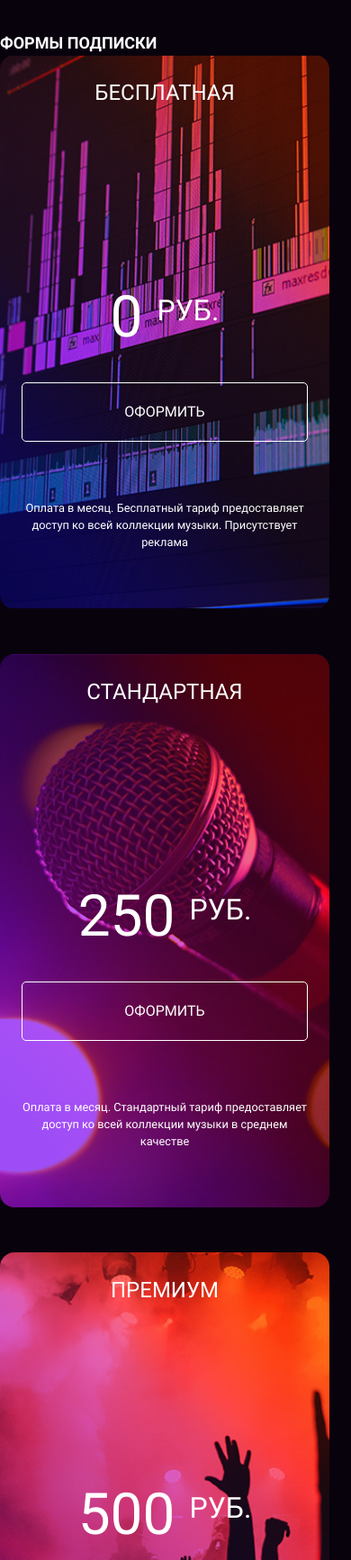
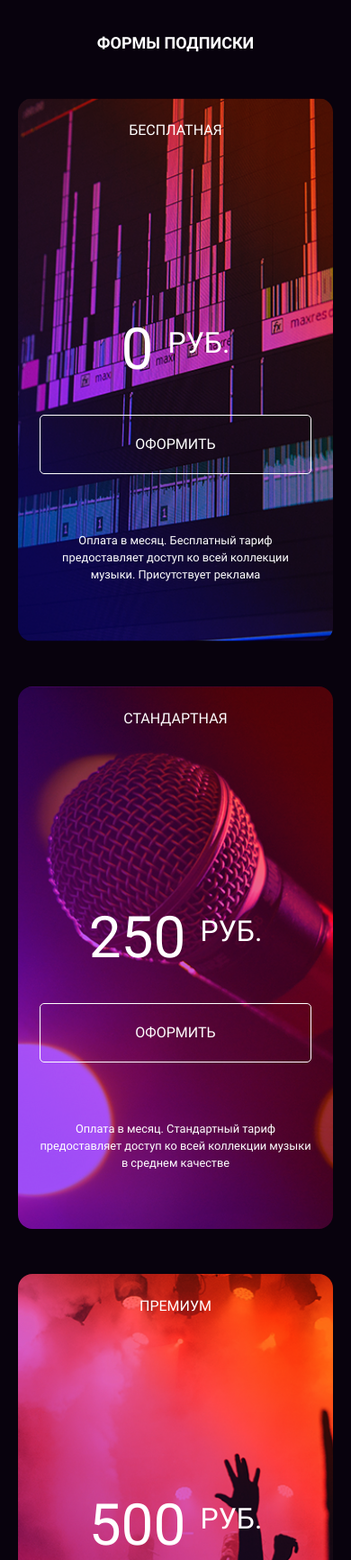
Before and after one commit to conarti/layout-designer-project-lvl2, a website: page src/index.html in a window 390 px wide. Shown: the part 940-2674 px from the top of the page at 90% size. Drawn offline with Linux system fonts and the light colour scheme.

Commit message:
pricing refactor after tests

```diff
--- a/src/index.html
+++ b/src/index.html
@@ -63,38 +63,39 @@
 
 <main>
   <section class="section" id="page-pricing">
-    <h2 class="section-title">Формы подписки</h2>
+    <div class="limit-content">
+      <h2 class="text-center mb-5">Формы подписки</h2>
 
-    <div class="pricing-list">
-      <div class="pricing-item pricing-item--free">
-        <h3 class="pricing-item-title">Бесплатная</h3>
-        <p class="pricing-item-value">
-          0 <span class="pricing-item-currency">руб.</span>
+      <div class="pricing-list mb-4">
+        <div class="pricing-card pricing-card--free">
+          <h3 class="pricing-card-title">Бесплатная</h3>
+          <p class="pricing-card-value">
+            0 <span class="pricing-card-currency">руб.</span>
           </p>
           <a class="btn btn-white-outline btn-fill mb-7 fs-1" href="#">Оформить</a>
-        <p class="pricing-item-footer">
+          <p class="pricing-card-footer">
             Оплата в месяц. Бесплатный тариф предоставляет доступ ко всей коллекции музыки. Присутствует реклама
           </p>
         </div>
 
-      <div class="pricing-item pricing-item--standart">
-        <h3 class="pricing-item-title">Стандартная</h3>
-        <p class="pricing-item-value">
-          250 <span class="pricing-item-currency">руб.</span>
+        <div class="pricing-card pricing-card--standard">
+          <h3 class="pricing-card-title">Стандартная</h3>
+          <p class="pricing-card-value">
+            250 <span class="pricing-card-currency">руб.</span>
           </p>
           <a class="btn btn-white-outline btn-fill mb-7 fs-1" href="#">Оформить</a>
-        <p class="pricing-item-footer">
+          <p class="pricing-card-footer">
             Оплата в месяц. Стандартный тариф предоставляет доступ ко всей коллекции музыки в среднем качестве
           </p>
         </div>
 
-      <div class="pricing-item pricing-item--premium">
-        <h3 class="pricing-item-title">Премиум</h3>
-        <p class="pricing-item-value">
-          500 <span class="pricing-item-currency">руб.</span>
+        <div class="pricing-card pricing-card--premium">
+          <h3 class="pricing-card-title">Премиум</h3>
+          <p class="pricing-card-value">
+            500 <span class="pricing-card-currency">руб.</span>
           </p>
           <a class="btn btn-white-outline btn-fill mb-7 fs-1" href="#">Оформить</a>
-        <p class="pricing-item-footer">
+          <p class="pricing-card-footer">
             Оплата в месяц. Премиум тариф предоставляет доступ ко всей коллекции музыки в высоком качестве
           </p>
         </div>
@@ -104,6 +105,7 @@
         На всех тарифах возможно прослушивание музыки с мобильных устройств. На премиум тарифе вы можете скачать
         все композиции на ваше устройство и слушать музыку без подключения к интернету
       </p>
+    </div>
   </section>
 
   <section class="section" id="page-news">
--- a/src/scss/modules/_pricing-item.scss
+++ b/src/scss/modules/_pricing-card.scss
@@ -1,4 +1,4 @@
-.pricing-item {
+.pricing-card {
   padding: 1.5rem;
   border-radius: 1rem;
   box-sizing: border-box;
@@ -7,12 +7,21 @@
   color: $main-text-color;
   text-align: center;
 
+  @include media(mobile) {
+    max-width: none;
+  }
+
   &-title {
     margin-bottom: 200px;
 
     font-size: 24px;
     line-height: 36px;
     font-weight: 400;
+
+    @include media(mobile) {
+      font-size: 16px;
+      line-height: 24px;
+    }
   }
 
   &-value {
@@ -39,7 +48,7 @@
     @include bg-image("../images/subscribe_1.png")
   }
 
-  &--standart {
+  &--standard {
     @include bg-image("../images/subscribe_2.png")
   }
 
--- a/src/scss/modules/_pricing-list.scss
+++ b/src/scss/modules/_pricing-list.scss
@@ -1,7 +1,5 @@
 .pricing-list {
-  @include flex(50px, row, null, center, nowrap);
-
-  margin-bottom: 40px;
+  @include flex(50px, row, null, center);
 
   @include media(mobile) {
     @include flex(50px, column)
--- a/src/scss/modules/all.scss
+++ b/src/scss/modules/all.scss
@@ -5,7 +5,7 @@
 @import "buttons";
 @import "page-description";
 @import "pricing-list";
-@import "pricing-item";
+@import "pricing-card";
 @import "news-item";
 @import "app-image";
 @import "footer";
```
Also changed, not shown: src/css/app.css, 1 other file. Lines whose indentation alone changed are shown as unchanged.
